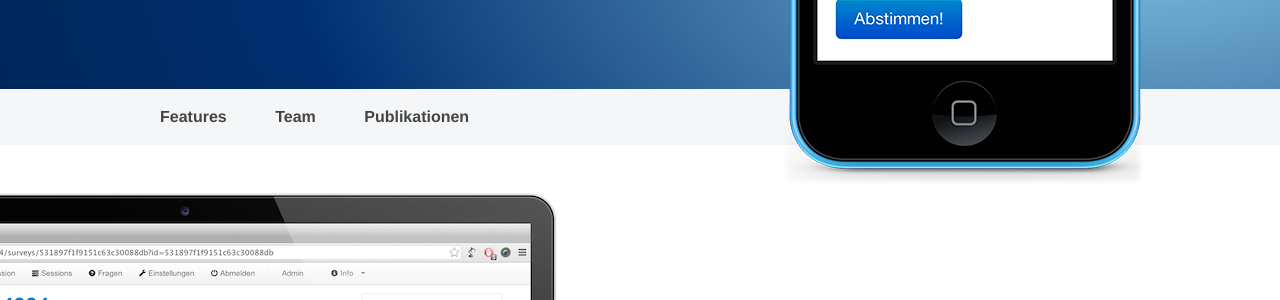
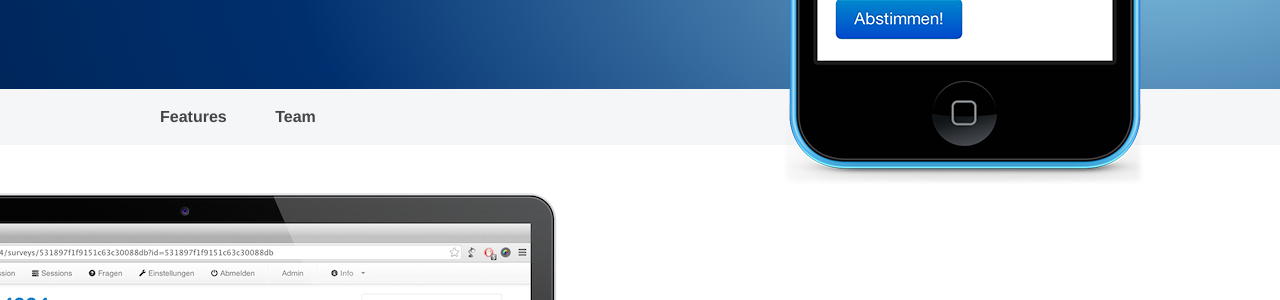
Before and after one commit to PingoUPB/pingoupb.github.io, a Jekyll site: the page built from index.html, in a window 1280 px wide and 1400 px high, scrolled down 518 px. Shown: the part 152-452 px from the top of the window. Built offline with Jekyll 4.4.1, drawn with Linux system fonts in a browser that asks for light colours; Markdown is read by kramdown in place of the engine named in the settings; comment, search, counter and statistics services are not loaded.

Commit message:
remove publikationen

```diff
--- a/_includes/landing.html
+++ b/_includes/landing.html
@@ -23,7 +23,6 @@
 		<ul class="main-nav__links nav">
 			<li><a href="#">Features</a></li>
 			<li><a href="#">Team</a></li>
-			<li><a href="#">Publikationen</a></li>
 		</ul>
 	</div>
 </nav>
@@ -65,11 +64,10 @@
 				<li><h3>PINGO</h3></li>
 				<li><a href="#">Features</a></li>
 				<li><a href="#">Team</a></li>
-				<li><a href="#">Publikationen</a></li>
+				<li><a href="https://blogs.uni-paderborn.de/pingo/">Blog</a></li>
 			</ul>
 			<ul class="grid__item one-sixth portable--one-whole main-footer__links push--top">
-				<li class="push--top"><a href="https://blogs.uni-paderborn.de/pingo/">Blog</a></li>
-				<li><a href="https://pingo.upb.de/privacy_policy.html">Datenschutz</a></li>
+				<li class="push--top"><a href="https://pingo.upb.de/privacy_policy.html">Datenschutz</a></li>
 				<li><a href="https://blogs.uni-paderborn.de/pingo/impressum/">Impressum</a></li>
 			</ul>
 		</div>
```
